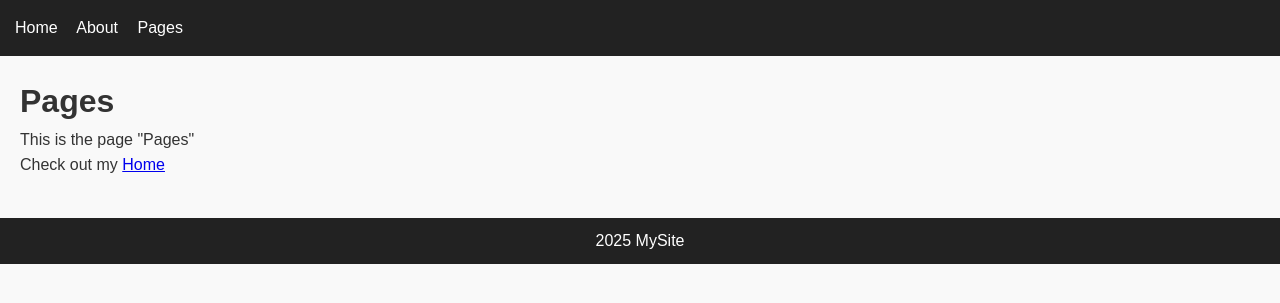
After one commit to yuriclipics/Project-Book, a Django app: template pages/templates/pages/pages.html in a window 1280 px wide. The commit adds this page. Shown: the top 303 px of the page. Run offline with Django 3.2, Linux system fonts and the light colour scheme; the template is opened without the code that fills it, so the values that code supplies are empty.

Commit message:
New page Pages

```diff
--- /dev/null
+++ b/pages/templates/pages/pages.html
@@ -0,0 +1,11 @@
+{% extends 'base.html' %}
+
+{% block title %}
+    Pages
+{% endblock %}
+
+{% block content %}
+    <h1>Pages</h1>
+    <p>This is the page "Pages"</p>
+    <p>Check out my <a href="/">Home</a></p>
+{% endblock %}
--- a/pages/urls.py
+++ b/pages/urls.py
@@ -2,6 +2,5 @@ from django.urls import path
 from . import views
 
 urlpatterns = [
-    path("", views.home, name="home"),
-    path("about/", views.about, name="about"),
+    path("", views.pages, name="pages"),
 ]
--- a/project_book/urls.py
+++ b/project_book/urls.py
@@ -17,8 +17,11 @@ Including another URLconf
 
 from django.contrib import admin
 from django.urls import path, include
+from . import views
 
 urlpatterns = [
     path("admin/", admin.site.urls),
-    path("", include("pages.urls")),
+    path("", views.home),
+    path("about/", views.about),
+    path("pages/", include("pages.urls")),
 ]
--- a/templates/base.html
+++ b/templates/base.html
@@ -14,6 +14,7 @@
     <header>
         <a href="/">Home</a>
         <a href="/about">About</a>
+        <a href="/pages">Pages</a>
     </header>
     <main>
         {% block content %}{% endblock %}
```
Also changed, not shown: pages/views.py (+2 -6 lines), project_book/views.py (+9 -0 lines), templates/about.html (renamed from templates/pages/about.html), templates/home.html (renamed from templates/pages/home.html).
